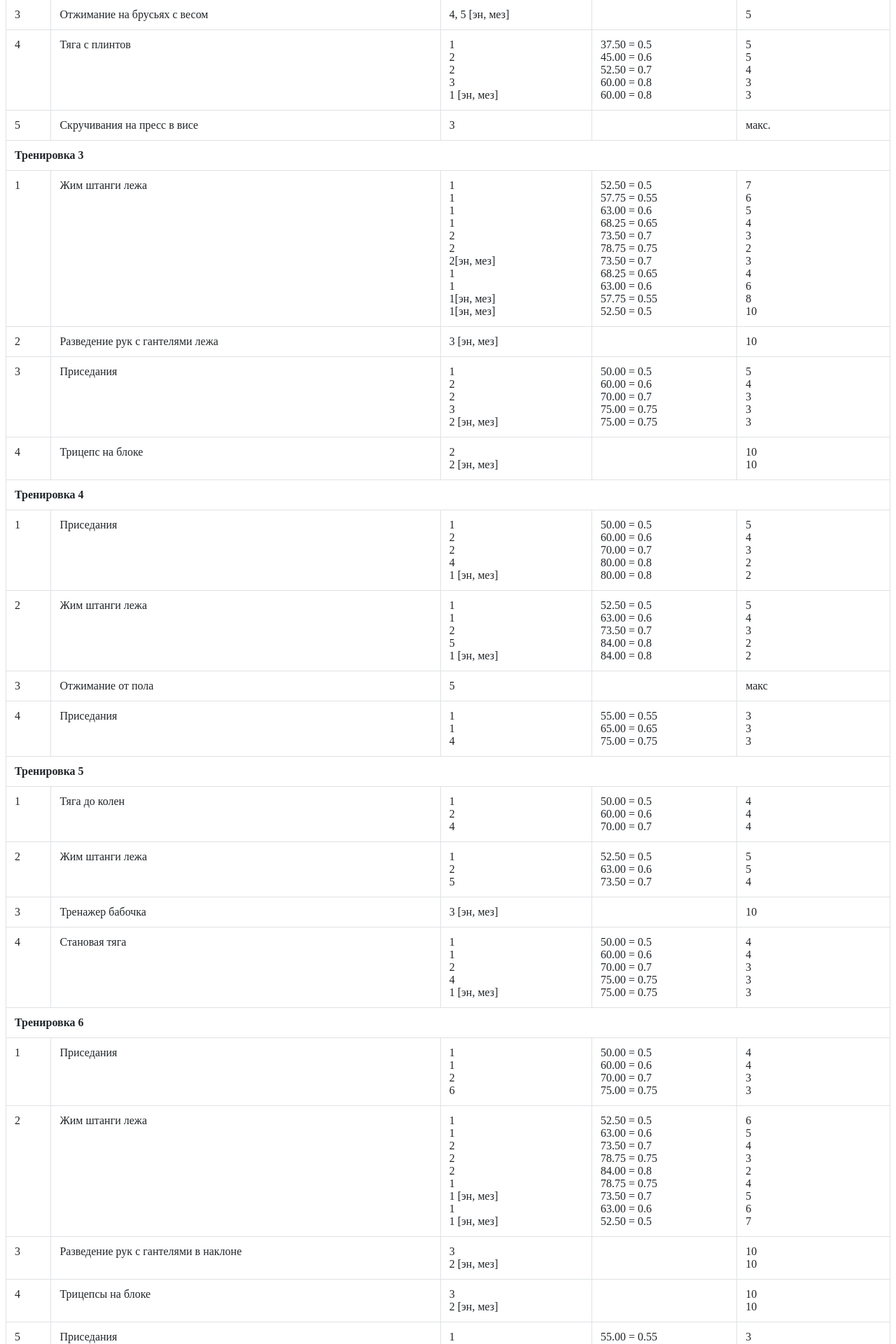
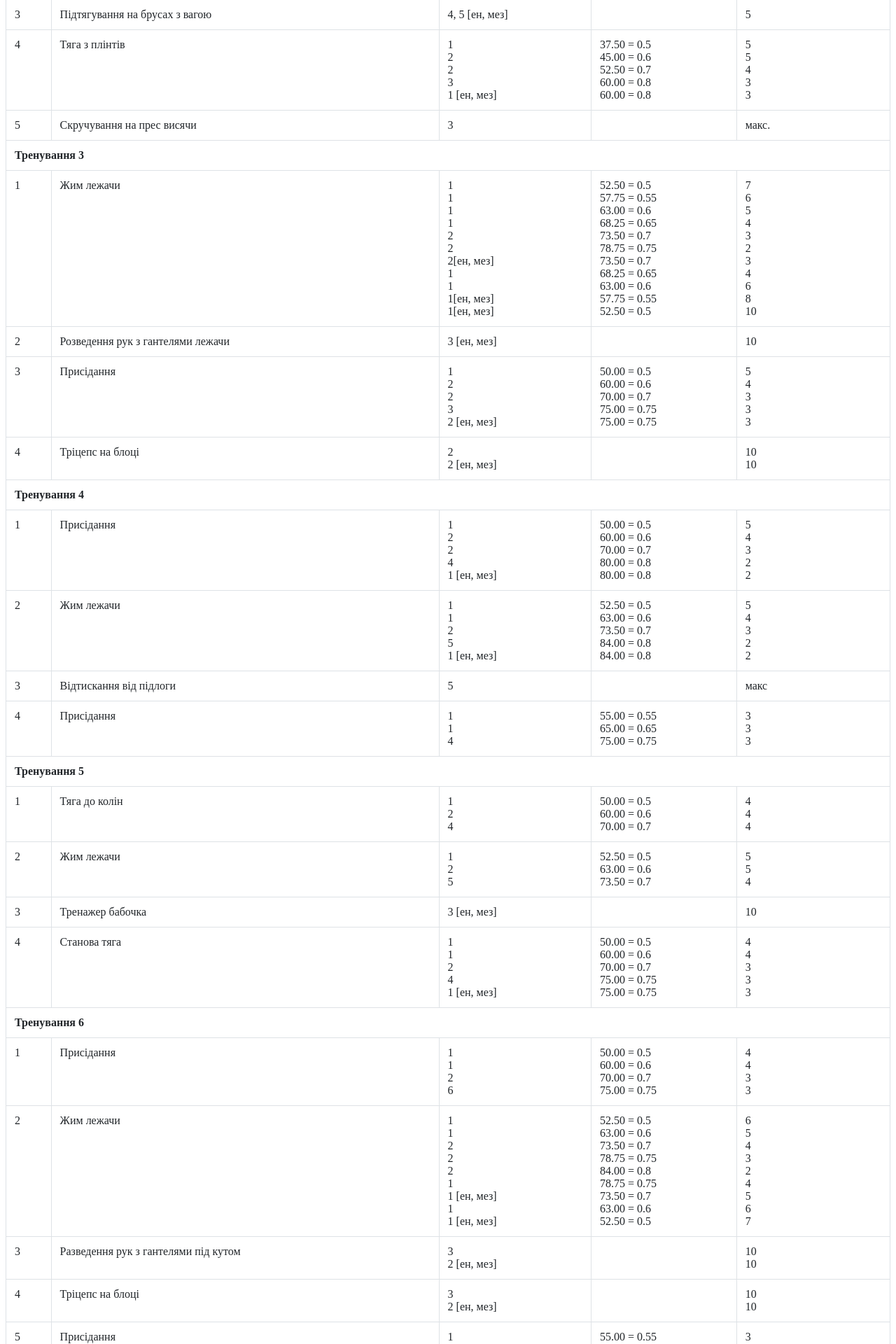
Before and after one commit to hil400k/liftup, an Angular app: page / in a window 1280 px wide. Shown: the part 800-2720 px from the top of the page at 70% size. Built offline with nearby package versions, Linux system fonts and the light colour scheme.

Commit message:
finished refactoring

```diff
--- a/src/app/app.component.html
+++ b/src/app/app.component.html
@@ -34,7 +34,7 @@
         <div>2</div>
         <div>2</div>
         <div>4</div>
-        <div>1 [эн, мез]</div>
+        <div>1 [ен, мез]</div>
       </td>
       <td>
         <div>{{P(0.5)}}</div>
@@ -73,7 +73,7 @@
     </tr>
     <tr>
       <td>3</td>
-      <td>Жим штанги лежа</td>
+      <td>Жим лежачи</td>
       <td>
         <div>1</div>
         <div>2</div>
@@ -93,16 +93,16 @@
     <tr>
       <td>4</td>
       <td>Розведення рук з гантелями лежачи</td>
-      <td>3 [эн, мез]</td>
+      <td>3 [ен, мез]</td>
       <td>макс.</td>
       <td>5</td>
     </tr>
     <tr>
-      <th colspan="5">Тренировка 2</th>
+      <th colspan="5">Тренування 2</th>
     </tr>
     <tr>
       <td>1</td>
-      <td>Становая тяга</td>
+      <td>Станова тяга</td>
       <td>
         <div>1</div>
         <div>2</div>
@@ -124,27 +124,27 @@
     </tr>
     <tr>
       <td>2</td>
-      <td>Жим лежа под углом</td>
-      <td>4, 6 [эн, мез]</td>
-      <td></td>
+      <td>Жим лежачи під кутом</td>
+      <td>4, 6 [ен, мез]</td>
+      <td> </td>
       <td>4</td>
     </tr>
     <tr>
       <td>3</td>
-      <td>Отжимание на брусьях с весом</td>
-      <td>4, 5 [эн, мез]</td>
+      <td>Підтягування на брусах з вагою</td>
+      <td>4, 5 [ен, мез]</td>
       <td></td>
       <td>5</td>
     </tr>
     <tr>
       <td>4</td>
-      <td>Тяга с плинтов</td>
+      <td>Тяга з плінтів</td>
       <td>
         <div>1</div>
         <div>2</div>
         <div>2</div>
         <div>3</div>
-        <div>1 [эн, мез]</div>
+        <div>1 [ен, мез]</div>
       </td>
       <td>
         <div>{{D(0.5)}}</div>
@@ -163,17 +163,17 @@
     </tr>
     <tr>
       <td>5</td>
-      <td>Скручивания на пресс в висе</td>
+      <td>Скручування на прес висячи</td>
       <td>3</td>
       <td></td>
       <td>макс.</td>
     </tr>
     <tr>
-      <th colspan="5" >Тренировка 3</th>
+      <th colspan="5" >Тренування 3</th>
     </tr>
     <tr>
       <td>1</td>
-      <td>Жим штанги лежа</td>
+      <td>Жим лежачи</td>
       <td>
         <div>1</div>
         <div>1</div>
@@ -181,11 +181,11 @@
         <div>1</div>
         <div>2</div>
         <div>2</div>
-        <div>2[эн, мез]</div>
+        <div>2[ен, мез]</div>
         <div>1</div>
         <div>1</div>
-        <div>1[эн, мез]</div>
-        <div>1[эн, мез]</div>
+        <div>1[ен, мез]</div>
+        <div>1[ен, мез]</div>
       </td>
       <td>
         <div>{{P(0.5)}}</div>
@@ -206,7 +206,7 @@
         <div>5</div>
         <div>4</div>
         <div>3</div>
-        <div>2 </div>
+        <div>2</div>
         <div>3</div>
         <div>4</div>
         <div>6</div>
@@ -216,20 +216,20 @@
     </tr>
     <tr>
       <td>2</td>
-      <td>Разведение рук с гантелями лежа</td>
-      <td>3 [эн, мез]</td>
-      <td></td>
+      <td>Розведення рук з гантелями лежачи</td>
+      <td>3 [ен, мез]</td>
+      <td> </td>
       <td>10</td>
     </tr>
     <tr>
       <td>3</td>
-      <td>Приседания</td>
+      <td>Присідання</td>
       <td>
         <div>1</div>
         <div>2</div>
         <div>2</div>
         <div>3</div>
-        <div>2 [эн, мез]</div>
+        <div>2 [ен, мез]</div>
       </td>
       <td>
         <div>{{S(0.5)}}</div>
@@ -248,23 +248,29 @@
     </tr>
     <tr>
       <td>4</td>
-      <td>Трицепс на блоке</td>
-      <td>2<br>2 [эн, мез]</td>
+      <td>Тріцепс на блоці</td>
+      <td>
+        <div>2</div>
+        <div>2 [ен, мез]</div>
+      </td>
       <td></td>
-      <td>10<br>10</td>
+      <td>
+        <div>10</div>
+        <div>10</div>
+      </td>
     </tr>
     <tr>
-      <th colspan="5" >Тренировка 4</th>
+      <th colspan="5" >Тренування 4</th>
     </tr>
     <tr>
       <td>1</td>
-      <td>Приседания</td>
+      <td>Присідання</td>
       <td>
         <div>1</div>
         <div>2</div>
         <div>2</div>
         <div>4</div>
-        <div>1 [эн, мез]</div>
+        <div>1 [ен, мез]</div>
       </td>
       <td>
         <div>{{S(0.5)}}</div>
@@ -283,13 +289,13 @@
     </tr>
     <tr>
       <td>2</td>
-      <td>Жим штанги лежа<br></td>
+      <td>Жим лежачи</td>
       <td>
         <div>1</div>
         <div>1</div>
         <div>2</div>
         <div>5</div>
-        <div>1 [эн, мез]</div>
+        <div>1 [ен, мез]</div>
       </td>
       <td>
         <div>{{P(0.5)}}</div>
@@ -308,14 +314,14 @@
     </tr>
     <tr>
       <td>3</td>
-      <td>Отжимание от пола</td>
+      <td>Відтискання від підлоги</td>
       <td>5</td>
       <td></td>
       <td>макс</td>
     </tr>
     <tr>
       <td>4</td>
-      <td>Приседания</td>
+      <td>Присідання</td>
       <td>
         <div>1</div>
         <div>1</div>
@@ -326,14 +332,18 @@
         <div>{{S(0.65)}}</div>
         <div>{{S(0.75)}}</div>
       </td>
-      <td>3<br>3<br>3</td>
+      <td>
+        <div>3</div>
+        <div>3</div>
+        <div>3</div>
+      </td>
     </tr>
     <tr>
-      <th colspan="5" >Тренировка 5</th>
+      <th colspan="5" >Тренування 5</th>
     </tr>
     <tr>
       <td>1</td>
-      <td>Тяга до колен</td>
+      <td>Тяга до колін</td>
       <td>
         <div>1</div>
         <div>2</div>
@@ -352,7 +362,7 @@
     </tr>
     <tr>
       <td>2</td>
-      <td>Жим штанги лежа</td>
+      <td>Жим лежачи</td>
       <td>
         <div>1</div>
         <div>2</div>
@@ -372,19 +382,19 @@
     <tr>
       <td>3</td>
       <td>Тренажер бабочка</td>
-      <td>3 [эн, мез]</td>
-      <td></td>
+      <td>3 [ен, мез]</td>
+      <td> </td>
       <td>10</td>
     </tr>
     <tr>
       <td>4</td>
-      <td>Становая тяга</td>
+      <td>Станова тяга</td>
       <td>
         <div>1</div>
         <div>1</div>
         <div>2</div>
         <div>4</div>
-        <div>1 [эн, мез]</div>
+        <div>1 [ен, мез]</div>
       </td>
       <td>
         <div>{{S(0.50)}}</div>
@@ -402,11 +412,11 @@
       </td>
     </tr>
     <tr>
-      <th style="text-align: left;" colspan="5" >Тренировка 6</th>
+      <th colspan="5" >Тренування 6</th>
     </tr>
     <tr>
       <td>1</td>
-      <td>Приседания</td>
+      <td>Присідання</td>
       <td>
         <div>1</div>
         <div>1</div>
@@ -428,7 +438,7 @@
     </tr>
     <tr>
       <td>2</td>
-      <td>Жим штанги лежа</td>
+      <td>Жим лежачи</td>
       <td>
         <div>1</div>
         <div>1</div>
@@ -436,9 +446,9 @@
         <div>2</div>
         <div>2</div>
         <div>1</div>
-        <div>1 [эн, мез]</div>
+        <div>1 [ен, мез]</div>
         <div>1</div>
-        <div>1 [эн, мез]</div>
+        <div>1 [ен, мез]</div>
       </td>
       <td>
         <div>{{P(0.50)}}</div>
@@ -465,9 +475,12 @@
     </tr>
     <tr>
       <td>3</td>
-      <td>Разведение рук с гантелями в наклоне</td>
-      <td>3<br>2 [эн, мез]</td>
-      <td></td>
+      <td>Разведення рук з гантелями під кутом</td>
+      <td>
+        <div>3</div>
+        <div>2 [ен, мез]</div>
+      </td>
+      <td> </td>
       <td>
         <div>10</div>
         <div>10</div>
@@ -475,8 +488,11 @@
     </tr>
     <tr>
       <td>4</td>
-      <td>Трицепсы на блоке</td>
-      <td>3<br>2 [эн, мез]</td>
+      <td>Тріцепс на блоці</td>
+      <td>
+        <div>3</div>
+        <div>2 [ен, мез]</div>
+      </td>
       <td></td>
       <td>
         <div>10</div>
@@ -485,7 +501,7 @@
     </tr>
     <tr>
       <td>5</td>
-      <td>Приседания</td>
+      <td>Присідання</td>
       <td>
         <div>1</div>
         <div>1</div>
@@ -503,17 +519,17 @@
       </td>
     </tr>
     <tr>
-      <th colspan="5" >Тренировка 7</th>
+      <th colspan="5" >Тренування 7</th>
     </tr>
     <tr>
       <td>1</td>
-      <td>Приседания</td>
+      <td>Присідання</td>
       <td>
         <div>1</div>
         <div>2</div>
         <div>2</div>
         <div>4</div>
-        <div>1 [эн, мез]</div>
+        <div>1 [ен, мез]</div>
       </td>
       <td>
         <div>{{S(0.50)}}</div>
@@ -532,7 +548,7 @@
     </tr>
     <tr>
       <td>2</td>
-      <td>Жим штанги лежа</td>
+      <td>Жим лежачи</td>
       <td>
         <div>1</div>
         <div>1</div>
@@ -554,19 +570,19 @@
     </tr>
     <tr>
       <td>3</td>
-      <td>Отжимание от пола</td>
+      <td>Відтискання від підлоги</td>
       <td>5</td>
       <td></td>
       <td>макс.</td>
     </tr>
     <tr>
       <td>4</td>
-      <td>Приседания</td>
+      <td>Присідання</td>
       <td>
         <div>1</div>
         <div>1</div>
         <div>4</div>
-        <div>1 [эн, мез]</div>
+        <div>1 [ен, мез]</div>
       </td>
       <td>
         <div>{{S(0.50)}}</div>
@@ -582,11 +598,11 @@
       </td>
     </tr>
     <tr>
-      <th style="text-align: left;" colspan="5" >Тренировка 8</th>
+      <th colspan="5" >Тренування 8</th>
     </tr>
     <tr>
       <td>1</td>
-      <td>Тяга штанги до колен</td>
+      <td>Тяга штанги до колін</td>
       <td>
         <div>1</div>
         <div>1</div>
@@ -608,7 +624,7 @@
     </tr>
     <tr>
       <td>2</td>
-      <td>Жим штанги лежа</td>
+      <td>Жим лежачи</td>
       <td>
         <div>1</div>
         <div>1</div>
@@ -617,9 +633,9 @@
         <div>2</div>
         <div>2</div>
         <div>1</div>
-        <div>1 [эн, мез]</div>
+        <div>1 [ен, мез]</div>
         <div>1</div>
-        <div>1 [эн, мез]</div>
+        <div>1 [ен, мез]</div>
         <div>1</div>
       </td>
       <td>
@@ -651,21 +667,32 @@
     </tr>
     <tr>
       <td>3</td>
-      <td>Жим гантелей лежа</td>
-      <td>3<br>2 [эн, мез]</td>
+      <td>Жим гантелей лежачи</td>
+      <td>
+        <div>3</div>
+        <div>2 [ен, мез]</div>
+      </td>
       <td></td>
-      <td>10<br>10</td>
+      <td>
+        <div>10</div>
+        <div>10</div>
+      </td>
     </tr>
     <tr>
       <td>4</td>
-      <td>Тяга штанги с плинтов</td>
+      <td>Тяга штанги з плінтів</td>
       <td>
         <div>1</div>
         <div>2</div>
         <div>3</div>
-        <div>1 [эн, мез]</div>
+        <div>1 [ен, мез]</div>
       </td>
-      <td>{{S(0.60)}}<br>{{S(0.70)}}<br>{{S(0.80)}}<br>{{S(0.80)}}</td>
+      <td>
+        <div>{{S(0.60)}}</div>
+        <div>{{S(0.70)}}</div>
+        <div>{{S(0.80)}}</div>
+        <div>{{S(0.80)}}</div>
+      </td>
       <td>
         <div>5</div>
         <div>5</div>
@@ -675,25 +702,31 @@
     </tr>
     <tr>
       <td>5</td>
-      <td>Скручивания на пресс в висе</td>
+      <td>Скручування на прес висячи</td>
       <td>3</td>
-      <td></td>
+      <td> </td>
       <td>макс.</td>
     </tr>
     <tr>
-      <th style="text-align: left;" colspan="5" >Тренировка 9</th>
+      <th colspan="5" >Тренування 9</th>
     </tr>
     <tr>
       <td>1</td>
-      <td>Жим штанги лежа</td>
+      <td>Жим лежачи</td>
       <td>
         <div>1</div>
         <div>1</div>
         <div>2</div>
         <div>4</div>
-        <div>1 [эн, мез]</div>
+        <div>1 [ен, мез]</div>
       </td>
-      <td>{{P(0.50)}} <br>{{P(0.60)}} <br>{{P(0.70)}}<br>{{P(0.80)}}<br>{{P(0.80)}}</td>
+      <td>
+        <div>{{P(0.50)}}</div>
+        <div>{{P(0.60)}}</div>
+        <div>{{P(0.70)}}</div>
+        <div>{{P(0.80)}}</div>
+        <div>{{P(0.80)}}</div>
+      </td>
       <td>
         <div>5</div>
         <div>4</div>
@@ -704,7 +737,7 @@
     </tr>
     <tr>
       <td>2</td>
-      <td>Приседания</td>
+      <td>Присідання</td>
       <td>
         <div>1</div>
         <div>1</div>
@@ -726,7 +759,7 @@
     </tr>
     <tr>
       <td>3</td>
-      <td>Жим штанги лежа</td>
+      <td>Жим лежачи</td>
       <td>
         <div>1</div>
         <div>2</div>
@@ -744,18 +777,18 @@
       </td>
     </tr>
     <tr>
-      <th style="text-align: left;" colspan="5" >Тренировка 10</th>
+      <th colspan="5" >Тренування 10</th>
     </tr>
     <tr>
       <td>1</td>
-      <td>Приседания</td>
+      <td>Присідання</td>
       <td>
         <div>1</div>
         <div>1</div>
         <div>2</div>
         <div>2</div>
         <div>2</div>
-        <div>1 [эн, мез]</div>
+        <div>1 [ен, мез]</div>
       </td>
       <td>
         <div>{{S(0.50)}}</div>
@@ -776,13 +809,13 @@
     </tr>
     <tr>
       <td>2</td>
-      <td>Жим штанги лежа <br><br></td>
+      <td>Жим лежачи</td>
       <td>
         <div>1</div>
         <div>1</div>
         <div>2</div>
         <div>4</div>
-        <div>1 [эн, мез]</div>
+        <div>1 [ен, мез]</div>
       </td>
       <td>
         <div>{{P(0.50)}}</div>
@@ -801,20 +834,20 @@
     </tr>
     <tr>
       <td>4</td>
-      <td>Отжимание на брусьях</td>
+      <td>Підтягування на брусах</td>
       <td>5</td>
-      <td></td>
+      <td> </td>
       <td>8</td>
     </tr>
     <tr>
       <td>5</td>
-      <td>Приседания<br><br></td>
+      <td>Присідання</td>
       <td>
         <div>1</div>
         <div>1</div>
         <div>2</div>
         <div>3</div>
-        <div>1 [эн, мез]</div>
+        <div>1 [ен, мез]</div>
       </td>
       <td>
         <div>{{S(0.50)}}</div>
@@ -832,18 +865,18 @@
       </td>
     </tr>
     <tr>
-      <th colspan="5" >Тренировка 11</th>
+      <th colspan="5" >Тренування 11</th>
     </tr>
     <tr>
       <td>1</td>
-      <td>Жим штанги лежа</td>
+      <td>Жим лежачи</td>
       <td>
         <div>1</div>
         <div>1</div>
         <div>2</div>
         <div>2</div>
         <div>2</div>
-        <div>1 [эн, мез]</div>
+        <div>1 [ен, мез]</div>
       </td>
       <td>
         <div>{{P(0.50)}}</div>
@@ -864,7 +897,7 @@
     </tr>
     <tr>
       <td>2</td>
-      <td>Становая тяга<br><br></td>
+      <td>Станова тяга</td>
       <td>
         <div>1</div>
         <div>1</div>
@@ -889,7 +922,7 @@
     </tr>
     <tr>
       <td>3</td>
-      <td>Жим штанги лежа</td>
+      <td>Жим лежачи</td>
       <td>
         <div>1</div>
         <div>1</div>
@@ -907,11 +940,11 @@
       </td>
     </tr>
     <tr>
-      <th colspan="5" >Тренировка 12</th>
+      <th colspan="5" >Тренування 12</th>
     </tr>
     <tr>
       <td>1</td>
-      <td>Приседания</td>
+      <td>Присідання</td>
       <td>
         <div>1</div>
         <div>1</div>
@@ -933,7 +966,7 @@
     </tr>
     <tr>
       <td>2</td>
-      <td>Жим штанги лежа<br><br></td>
+      <td>Жим лежачи</td>
       <td>
         <div>1</div>
         <div>1</div>
@@ -952,10 +985,10 @@
     </tr>
     <tr>
       <td>3</td>
-      <td>Отжимание на брусьях</td>
+      <td>Підтягування на брусах</td>
       <td>
         <div>4</div>
-        <div>1 [эн, мез]</div>
+        <div>1 [ен, мез]</div>
       </td>
       <td></td>
       <td>
@@ -965,7 +998,7 @@
     </tr>
     <tr>
       <td>4</td>
-      <td>Скручивания на пресс в висе</td>
+      <td>Скручування на прес висячи</td>
       <td>3</td>
       <td></td>
       <td>макс.</td>
```
